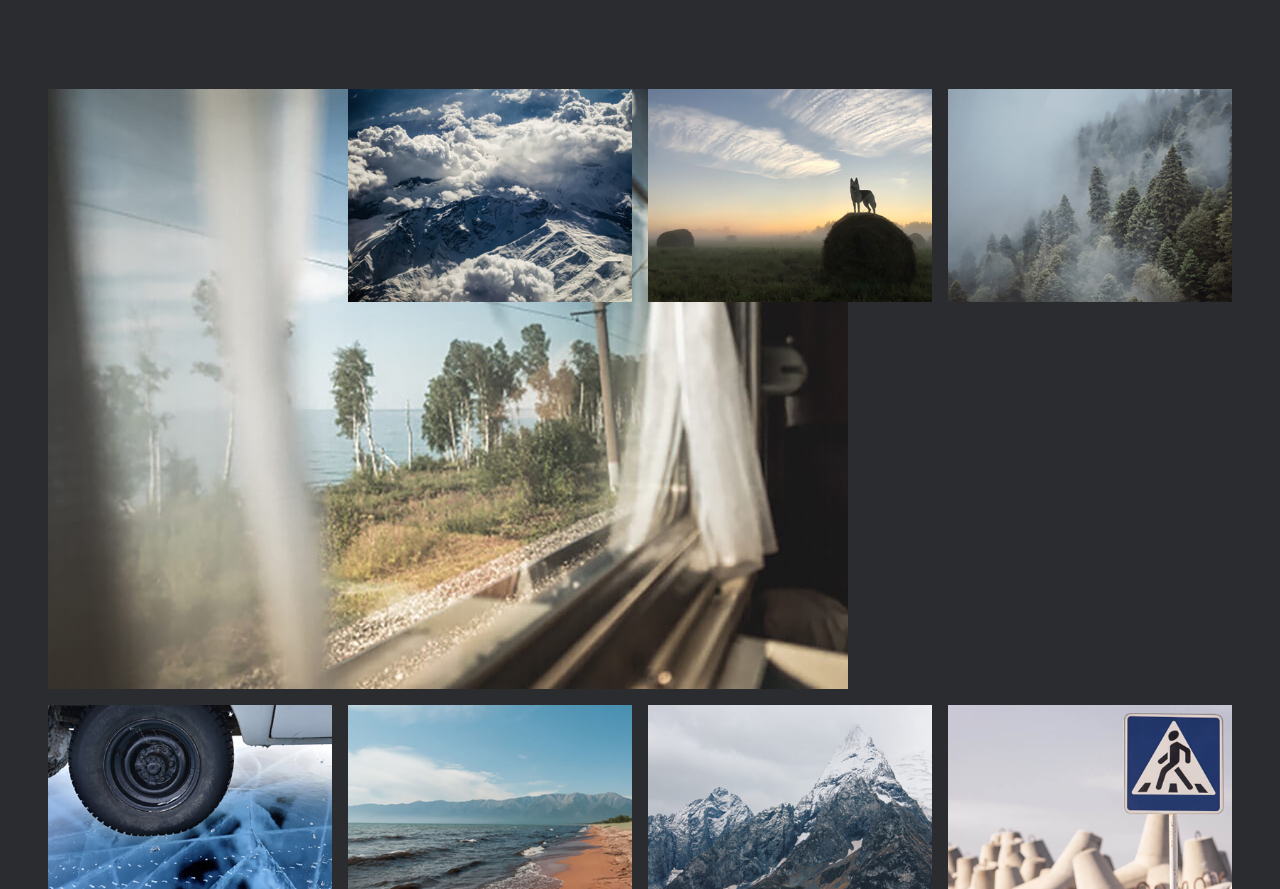
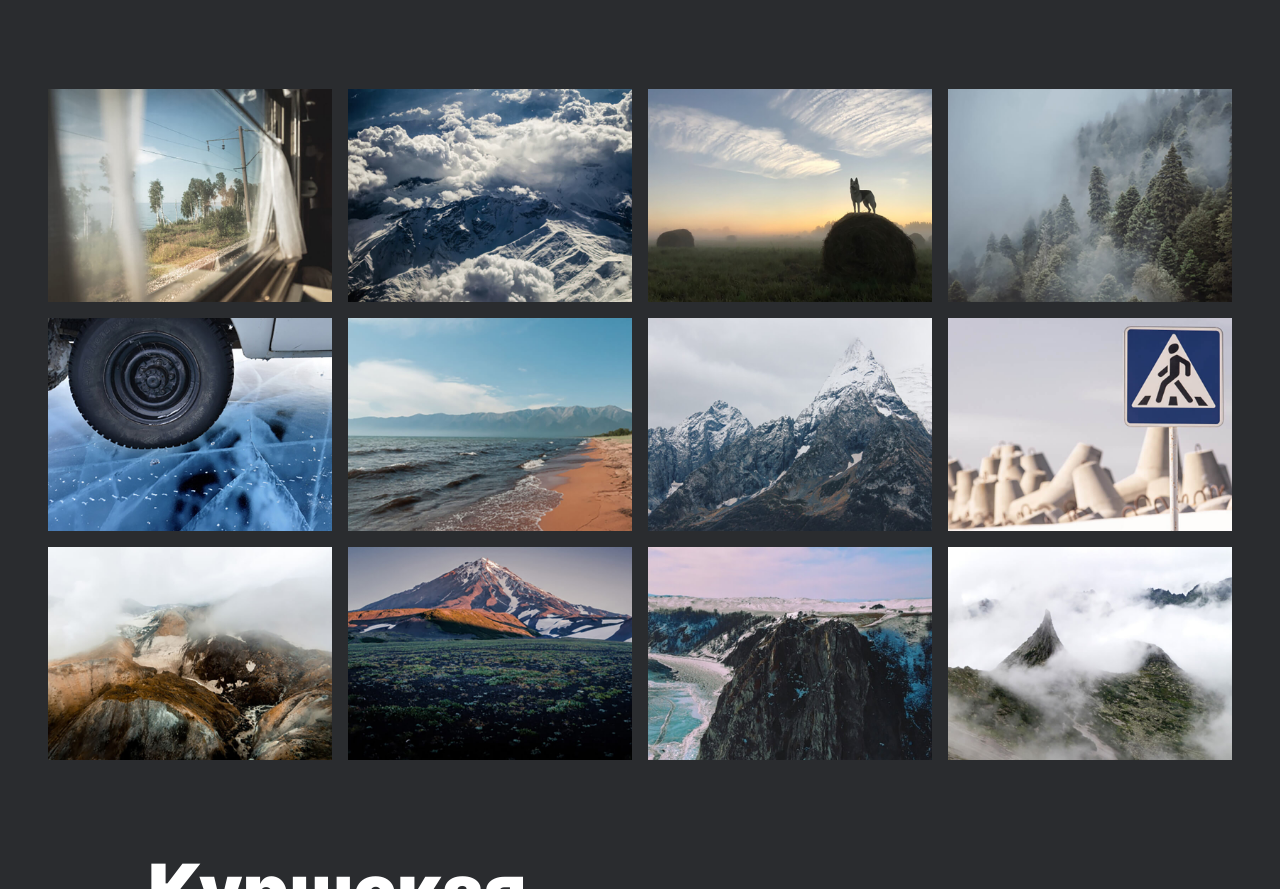
Before and after one commit to FarkhadMamedoff/russian-travel, a plain HTML site: page index.html in a window 1280 px wide. Shown: the part 1666-2555 px from the top of the page. Drawn offline with Linux system fonts and the light colour scheme.

Commit message:
Иправлен index.html, добавлена в readME ссылкана сайт

```diff
--- a/index.html
+++ b/index.html
@@ -45,7 +45,7 @@
       </ul>
     </section>
     <section class="photo-grid">
-      <img src="./images/photo-grid-train.jpg" alt="Вид из вагона поезда, яркое солнце, деревья. фон размыт" >
+      <img src="./images/photo-grid-train.jpg" alt="Вид из вагона поезда, яркое солнце, деревья. фон размыт" class="photo-grid__item">
       <img src="./images/photo-grid-atharva-tulsi.jpg" alt="Веришна горы в облаке. вид сверху" class="photo-grid__item">
       <img src="./images/photo-grid-tuman.jpg" alt="Собака на упакованном блоке сена в поле, рассвет" class="photo-grid__item">
       <img src="./images/photo-grid-sochi.jpg" alt="Лес на холме в тумане, вид сверху" class="photo-grid__item">
```
Also changed, not shown: 1 other file.
